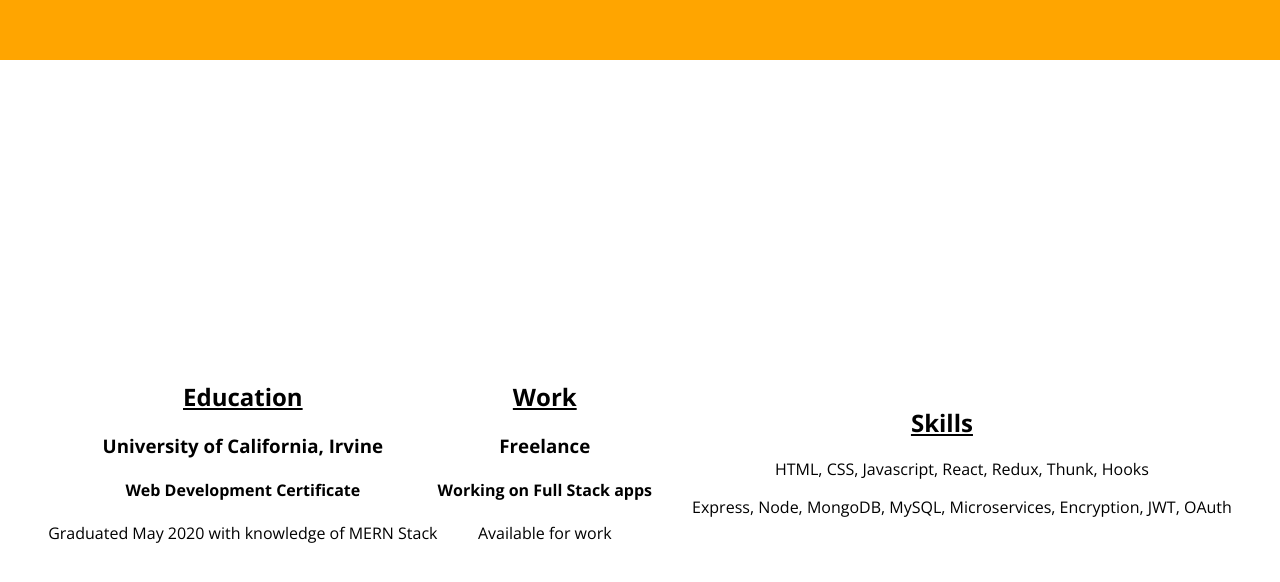
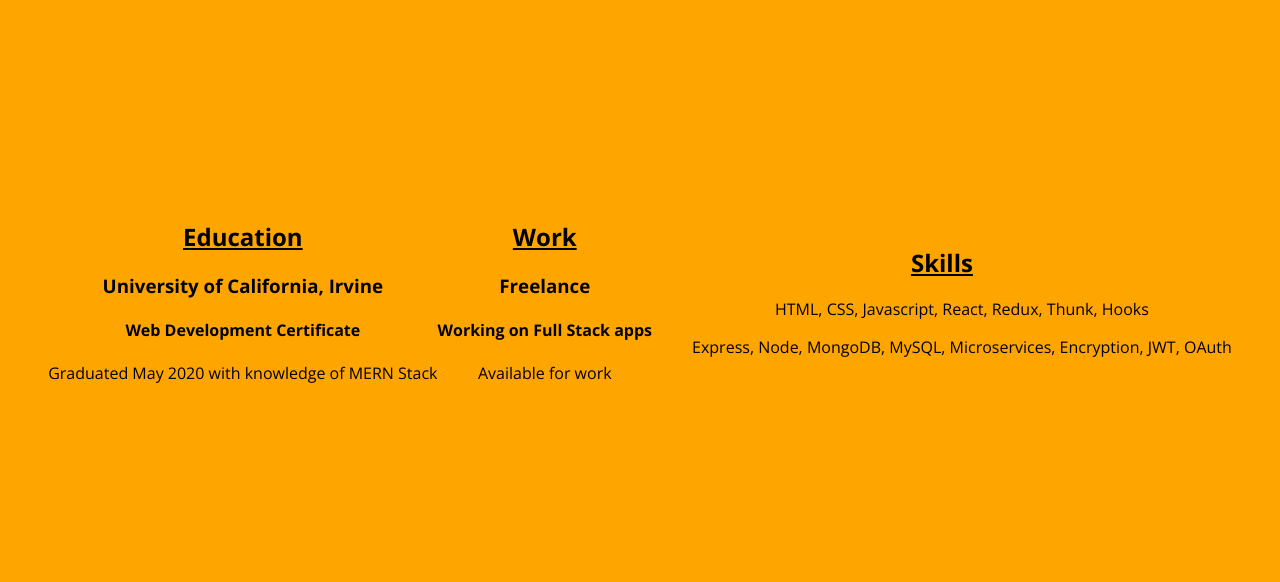
Before and after one commit to toribromma/toriPortfolio, a React (Create React App) app: page / in a window 1280 px wide. Shown: the part 1840-2422 px from the top of the page. Built offline with nearby package versions, Linux system fonts and the light colour scheme.

Commit message:
changed offset and margin to match

```diff
--- a/src/components/Navbar/Navbar.js
+++ b/src/components/Navbar/Navbar.js
@@ -18,7 +18,7 @@
                          to="section1"
                          spy={true}
                          smooth={true}
-                         offset={-30}
+                         offset={-70}
                          duration={500}
                         className="item">About</Link>
                         <Link
@@ -26,7 +26,7 @@
                          to="section2"
                          spy={true}
                          smooth={true}
-                         offset={0}
+                         offset={-70}
                          duration={500}
                         className="item">Resume</Link>
                         <Link
--- a/src/components/Resume/Resume.js
+++ b/src/components/Resume/Resume.js
@@ -1,10 +1,7 @@
 import React from "react"
 export const Resume = (props) => {
     return(
-        <section className="resume" id={props.id}
-        style={{
-            backgroundColor: "white",
-        }}>
+        <section id={props.id}>
                 <div>
                     <h2><u>Education</u></h2>
                         <div>
--- a/src/index.css
+++ b/src/index.css
@@ -3,20 +3,18 @@
   height: 100%;
   margin: 0;
   background-color: orange;
+  font-family: "Open Sans",
+  sans-serif;
+-webkit-font-smoothing: antialiased;
+-moz-osx-font-smoothing: grayscale;
 }
 section {
-  margin-top: 150px;
+  margin-top: 70px;
   height: 100vh;
   display: flex;
   align-items: center ;
   justify-content: center;
   text-align: center;
-}
-body {
-  font-family: "Open Sans",
-    sans-serif;
-  -webkit-font-smoothing: antialiased;
-  -moz-osx-font-smoothing: grayscale;
 }
 
 code {
```
Also changed, not shown: 1 other file (tests, documents, lock files or other folders).
